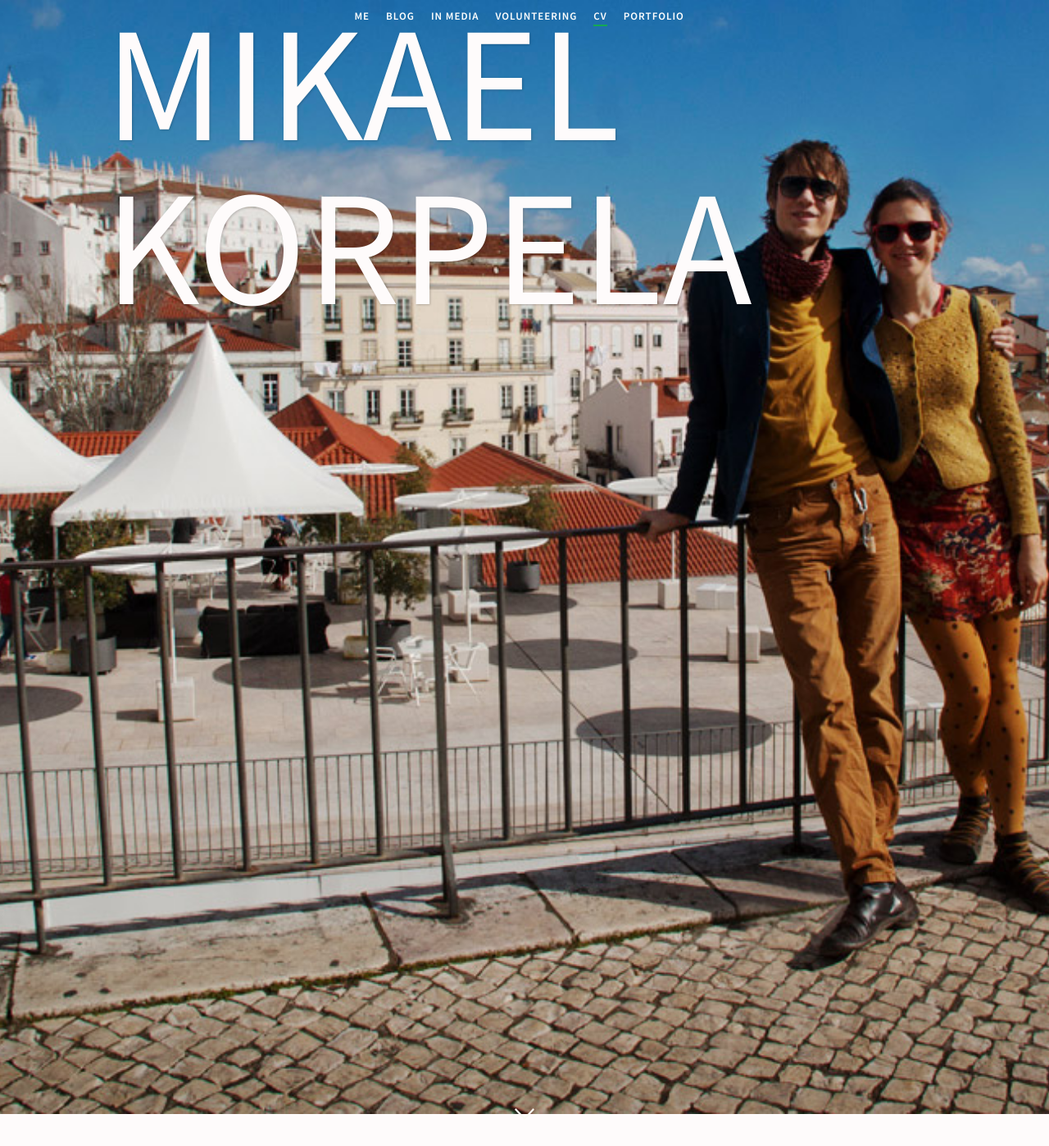
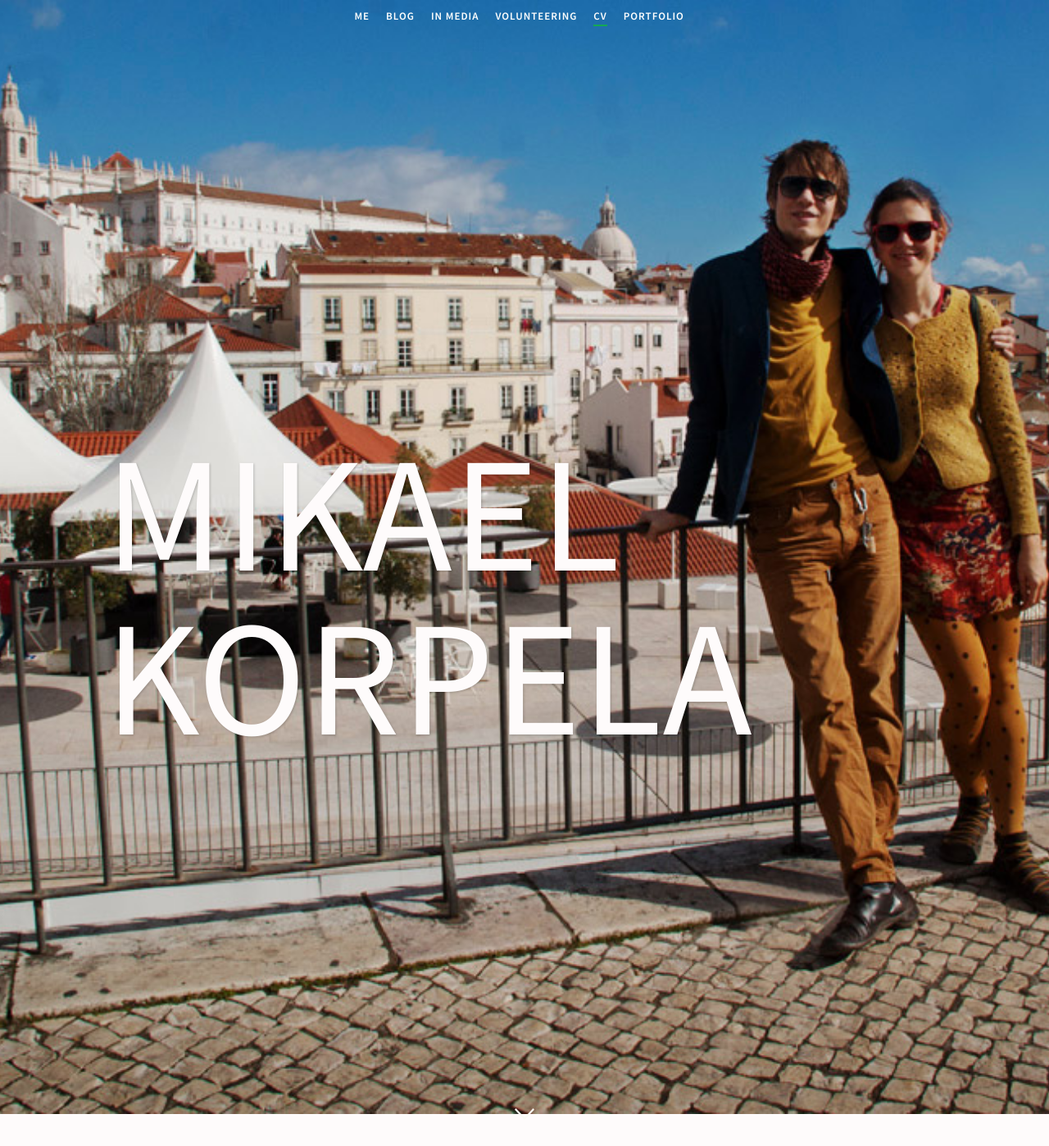
Before and after one commit to simison/simison.github.io, a Jekyll site: the page built from cv/index.html, in a window 1280 px wide and 1400 px high. Shown: the whole window at 82% size. Built offline with Jekyll 4.4.1, drawn with Linux system fonts in a browser that asks for light colours; some web fonts are replaced.

Commit message:
Fix big screens

```diff
--- a/_sass/pages/_cv.scss
+++ b/_sass/pages/_cv.scss
@@ -7,9 +7,9 @@ body#cv {
     #page-header {
         .title {
             width: 80%;
+            height: 350px;
             @media screen and (max-width: 970px) {
                 width: 95%;
-                height: 350px;
             }
             text-align: left;
         }
```
